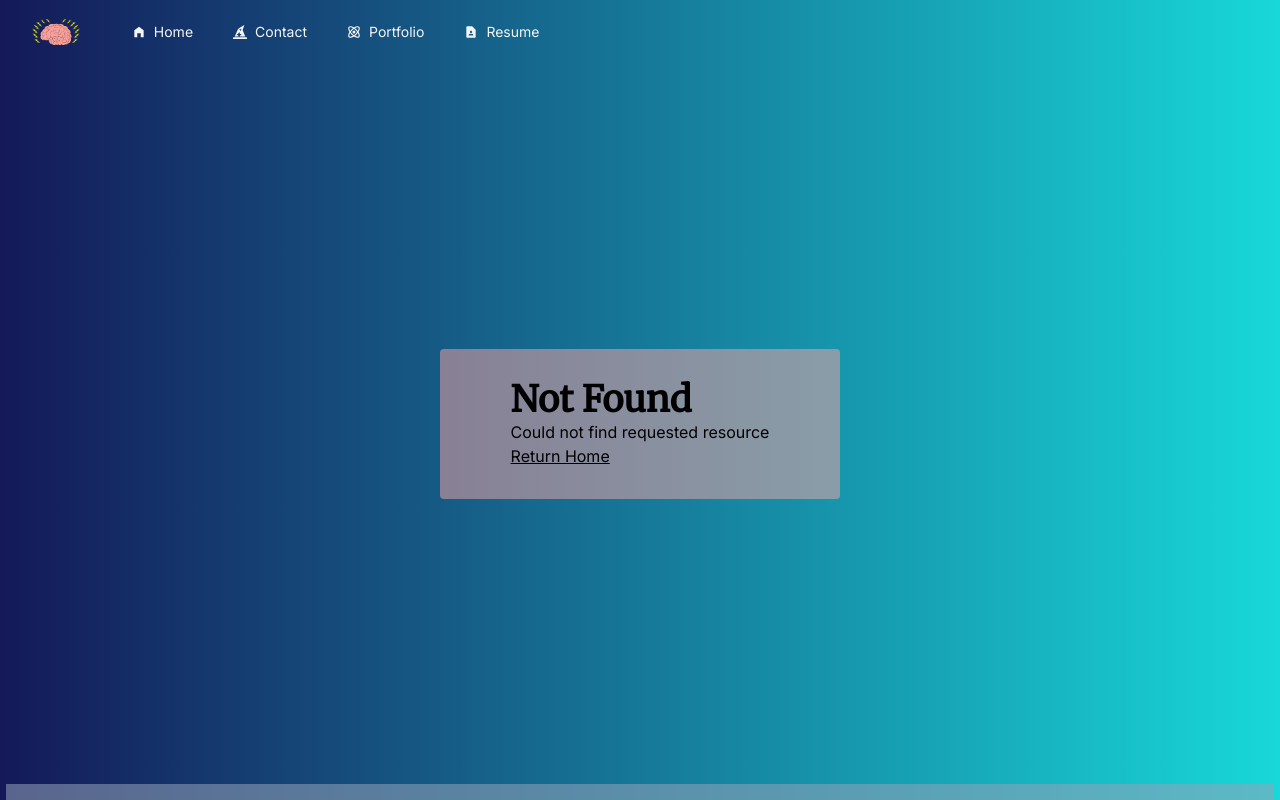
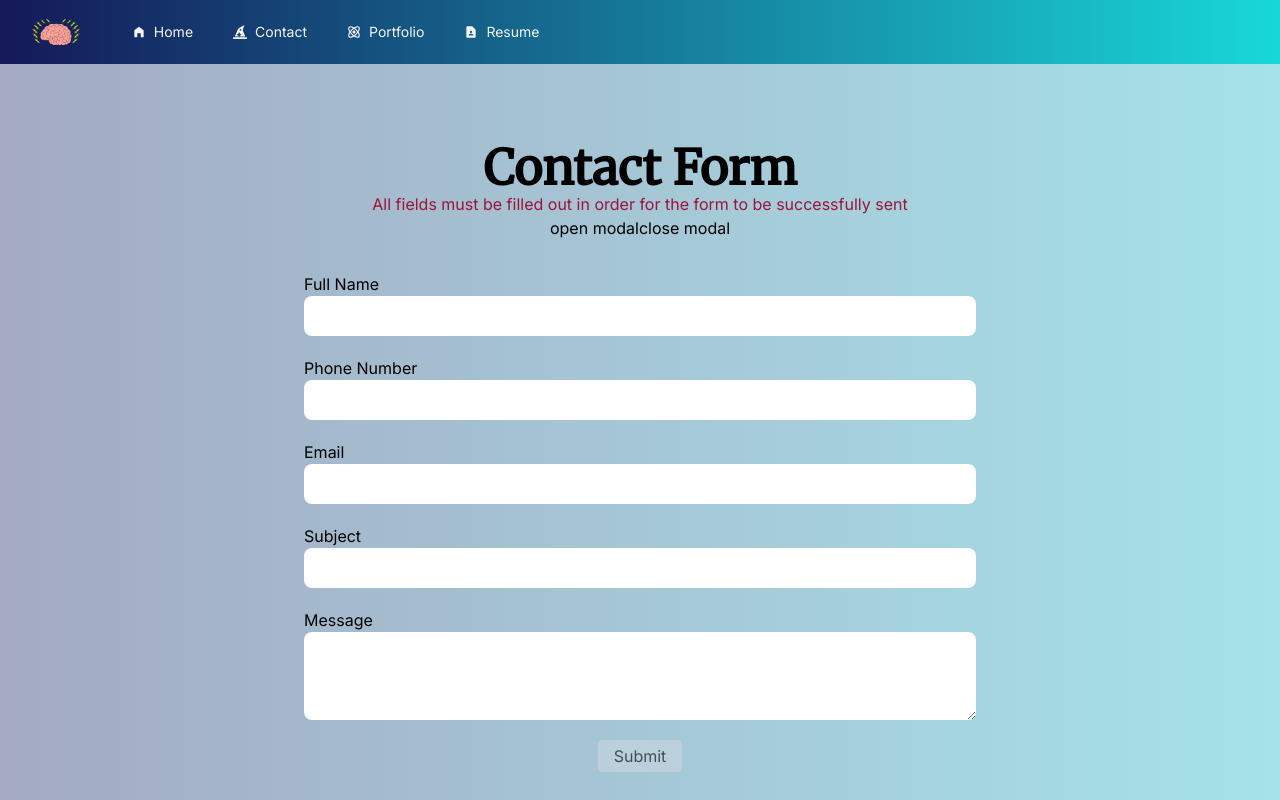
Before and after one commit to juanrios456/Juan-Rios-Portfolio, a Next.js app: page /contact in a window 1280 px wide. Before the commit this address had no page. Shown: the top 800 px of the page. Built offline with nearby package versions, Linux system fonts and the light colour scheme.

Commit message:
Add files via upload

```diff
--- /dev/null
+++ b/app/contact/contactForm.tsx
@@ -0,0 +1,163 @@
+'use client'
+
+import { useState } from "react"
+import { Modal } from "./modal";
+
+const formValues = {
+  name: '',
+  phone: '',
+  email: '',
+  subject: '',
+  message: ''
+};
+
+const initialTouchState = {
+  name: false,
+  phone: false,
+  email: false,
+  subject: false,
+  message: false
+}
+
+
+const initialFormState = {values: formValues, isLoading: false, error: ''}
+
+export function ContactForm(){
+  const [ formState, setFormState] = useState(initialFormState);
+  const [ touched, setTouched ] = useState(initialTouchState);
+  const [ isOpen, setIsOpen ] = useState(false);
+  const [ modalType, setModalType ] = useState({})
+
+  const { values, isLoading, error } = formState
+  const ifInputsNotFilled = !values.name || !values.email || !values.phone || !values.subject || !values.message
+
+  const inputValues = [
+    {name: 'name', label: 'Full Name', value: values.name, touch: touched.name },
+    {name: 'phone', label: 'Phone Number', value: values.phone, touch: touched.phone, type: 'number'},
+    {name: 'email', label: 'Email', value: values.email, touch: touched.email, type: 'email'},
+    {name: 'subject', label: 'Subject', value: values.subject, touch: touched.subject},
+  ]
+
+  const closeModal = ()=>{
+    setIsOpen(false)
+  }
+
+  const openModal = ()=>{
+    setIsOpen(true)
+  }
+
+   const onBlur = ({target}:any)=>{
+    setTouched((prev)=>({
+      ...prev,
+      [target.name]: true,
+    }))
+   };
+
+   const handleChange = ({target}:any)=>{
+    setFormState((prev)=>({
+      ...prev,
+      values:{
+        ...prev.values,
+        [target.name]: target.value
+      }
+    }))
+   }
+
+  const handleSubmit = async(event:any) => {
+    event.preventDefault()
+    setFormState((prev)=>({
+      ...prev,
+      isLoading: true,
+    }))
+
+    try {
+      await fetch('api/sendContactForm',{
+        method:'POST',
+        body: JSON.stringify(values),
+      })
+
+      setTouched(initialTouchState);
+      setFormState(initialFormState);
+      setModalType('success')
+      setIsOpen(true);
+    } catch (error:any) {
+      setFormState((prev) =>({
+        ...prev,
+        isLoading: false,
+        error: error.message,
+      }));
+      setModalType('error')
+      setIsOpen(true);
+    }
+  }
+
+  return(
+    <div className="py-20 px-4 bg-slate-200/[.7] relative " >
+      {
+        isOpen && <Modal isOpen={isOpen} onClose={closeModal} type={modalType} />
+      }
+      <div className="text-center pb-8">
+        <h1 className="">Contact Form</h1>
+        <p className=" text-rose-800 ">All fields must be filled out in order for the form to be successfully sent</p>
+        <button onClick={openModal}>open modal</button>
+        <button onClick={closeModal}>close modal</button>
+      </div>
+      <div className="flex items-center justify-center">
+        <form className=" w-full max-w-2xl ">
+          <div className="space-y-5 ">
+            {inputValues.map((item, index)=>(
+          <div className="flex flex-col" key={index}>
+            <div className="flex flex-row items-end space-x-2">
+              <label htmlFor={item.name}>{item.label}</label>
+              {
+                (item.touch && !item.value) ?
+              <p className=" text-sm text-rose-800  ">Please enter {item.label.toLowerCase()}</p> :
+              null
+              }
+            </div>
+            <input
+              type={item.type ? item.type : 'text' }
+              name={item.name}
+              value={item.value}
+              onChange={handleChange}
+              id={item.name}
+              onBlur={onBlur}
+              className={`${(item.touch && !item.value) ? 'border-4 border-rose-800 ': ' ' } p-2 rounded-lg `}
+              disabled={isLoading ? true : false}
+            />
+          </div>
+            ))}
+            <div className="flex flex-col" >
+              <div className="flex flex-row items-end space-x-2">
+                <label htmlFor='message'>Message</label>
+                {
+                  (touched.message && !values.message) ?
+                  <p className=" text-sm text-rose-800  ">Please enter a message</p> : null
+                }
+              </div>
+              <textarea
+                rows={3}
+                name='message'
+                value={values.message}
+                onChange={handleChange}
+                id='message'
+                onBlur={onBlur}
+                className={`${(touched.message && !values.message) ? 'border-3 border-rose-800': '' } p-2 rounded-lg `}
+                disabled={isLoading ? true : false}
+              />
+            </div>
+            <div className="flex justify-center">
+              <button
+                onClick={handleSubmit}
+                className={`${ifInputsNotFilled ? ' opacity-60 cursor-not-allowed ' : ''} bg-slate-300 py-1 px-4 rounded`}
+                disabled={ifInputsNotFilled ? true : false}
+              >
+                Submit
+              </button>
+            </div>
+          </div>
+        </form>
+      </div>
+    </div>
+  )
+}
--- /dev/null
+++ b/app/contact/modal.tsx
@@ -0,0 +1,80 @@
+import { Dialog, Transition } from '@headlessui/react'
+import { Fragment } from 'react'
+
+export function Modal({isOpen, onClose, type}:any){
+  let title, description, color
+  switch (type) {
+    case 'success':
+      title = 'Email has been sent';
+      description = 'Thanks for sending an email, I will get back with you as soon as possible.';
+      color = 'bg-green-300';
+    break;
+
+    case 'error':
+      title = 'Error';
+      description = 'There has been an error sending your message, please try again';
+      color = 'bg-rose-300'
+    break;
+
+    default:
+      title = 'Error';
+      description = 'There has been an error sending your message, please try again';
+      color = 'bg-rose-300'
+      break;
+  }
+
+  return(
+    <Transition appear show={isOpen} as={Fragment}>
+      <Dialog as="div" className="relative z-10" onClose={onClose}>
+        <Transition.Child
+          as={Fragment}
+          enter="ease-out duration-300"
+          enterFrom="opacity-0"
+          enterTo="opacity-100"
+          leave="ease-in duration-200"
+          leaveFrom="opacity-100"
+          leaveTo="opacity-0"
+        >
+          <div className="fixed inset-0 bg-black bg-opacity-25" />
+        </Transition.Child>
+
+        <div className="fixed inset-0 overflow-y-auto">
+          <div className="flex min-h-full items-center justify-center p-4 text-center">
+            <Transition.Child
+              as={Fragment}
+              enter="ease-out duration-300"
+              enterFrom="opacity-0 scale-95"
+              enterTo="opacity-100 scale-100"
+              leave="ease-in duration-200"
+              leaveFrom="opacity-100 scale-100"
+              leaveTo="opacity-0 scale-95"
+            >
+              <Dialog.Panel className={`w-full max-w-md p-5 transform overflow-hidden rounded-2xl ${color} text-left align-middle shadow-xl transition-all`}>
+                <Dialog.Title
+                  as="h3"
+                  className="text-lg font-medium leading-6 text-slate-900"
+                >
+                  {title}
+                </Dialog.Title>
+                <div className="mt-2">
+                  <p className="text-sm text-slate-600">
+                    {description}
+                  </p>
+                </div>
+                <div className="mt-4">
+                  <button
+                    type="button"
+                    className="inline-flex justify-center rounded-md border border-transparent bg-blue-100 px-4 py-2 text-sm font-medium text-blue-900 hover:bg-blue-200 focus:outline-none focus-visible:ring-2 focus-visible:ring-blue-500 focus-visible:ring-offset-2"
+                    onClick={onClose}
+                  >
+                    Close
+                  </button>
+                </div>
+              </Dialog.Panel>
+            </Transition.Child>
+          </div>
+        </div>
+      </Dialog>
+    </Transition>
+  )
+}
--- /dev/null
+++ b/app/contact/page.tsx
@@ -0,0 +1,9 @@
+import { ContactForm } from "./contactForm"
+
+export default function Page(){
+  return(
+    <>
+      <ContactForm/>
+    </>
+  )
+}
```
